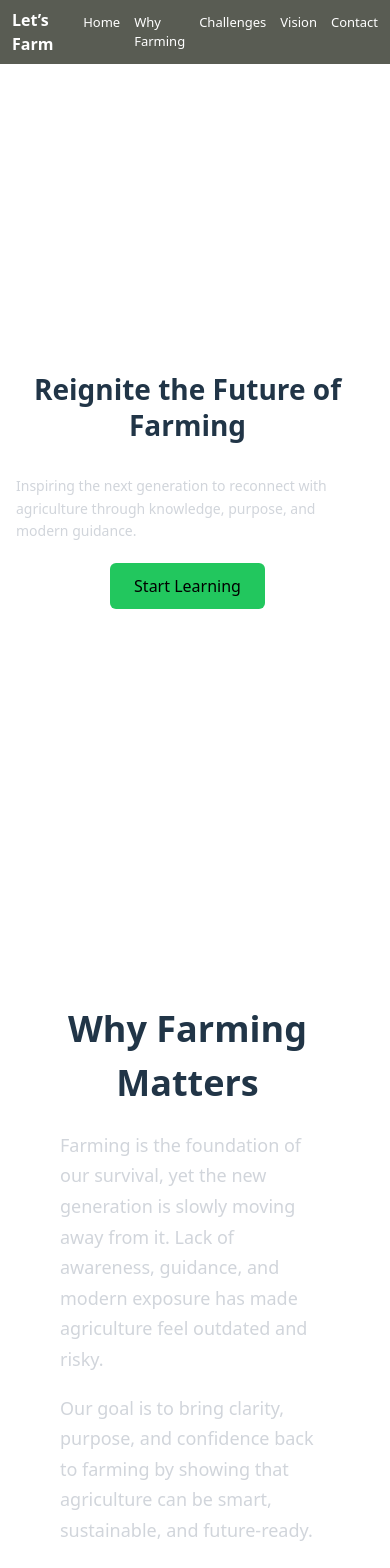
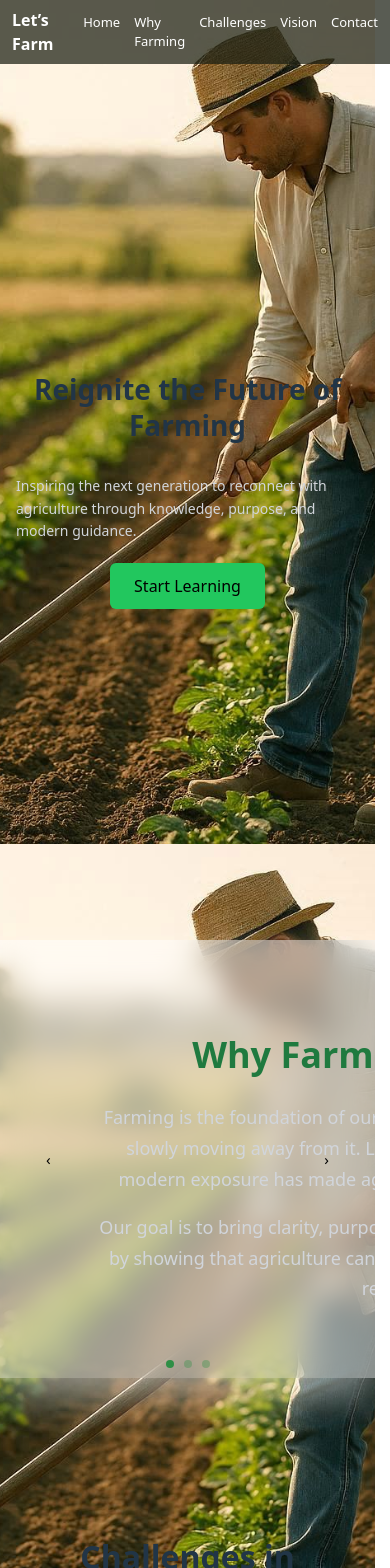
Before and after one commit to creat0r12/Lets-Farm, a React (Vite) app: page / in a window 390 px wide. Shown: the top 1568 px of the page. Built offline with nearby package versions, Linux system fonts and the light colour scheme.

Commit message:
Fix home slider full-width layout and mobile responsiveness

```diff
--- a/src/App.tsx
+++ b/src/App.tsx
@@ -3,14 +3,15 @@ import { Routes, Route } from "react-router-dom";
 
 import Navbar from "./components/Navbar";
 import Hero from "./components/Hero";
-import WhyFarming from "./components/WhyFarming";
-import Vision from "./components/Vision";
-import HowWeHelp from "./components/HowWeHelp";
+// import WhyFarming from "./components/WhyFarming";
+// import Vision from "./components/Vision";
+// import HowWeHelp from "./components/HowWeHelp";
 import Challenges from "./components/Challenges";
 import TopPanel from "./components/TopPanel";
 import GuidedLearning from "./components/GuidedLearning";
 import FarmingMethods from "./components/FarmingMethods";
 import LearningOverview from "./components/LearningOverview";
+import HomeSlider from "./components/HomeSlider";
 
 
 
@@ -40,11 +41,10 @@ function App() {
           element={
             <>
               <Hero />
-              <WhyFarming />
-              <Vision />
-              <HowWeHelp />
+              <HomeSlider />
               <Challenges />
               <FarmingMethods />
+
 
 
             </>
--- /dev/null
+++ b/src/components/HomeSlider.css
@@ -0,0 +1,163 @@
+.home-slider {
+  position: relative;
+  width: 100%;
+  margin: 3rem 0;
+  padding: 0 ;   /* 👈 controls side gap */
+  display: flex;
+  justify-content: center;
+  box-sizing: border-box;
+}
+
+
+/* MAIN GLASS STRIP */
+.slider-window {
+    position: relative;
+    width: 100%;
+    max-width: 100%;
+
+    height: 500px;
+    /* ✅ FIXED HEIGHT */
+
+    padding: 2rem 5rem;
+
+    background: rgba(255, 255, 255, 0.527);
+    backdrop-filter: blur(14px);
+    -webkit-backdrop-filter: blur(14px);
+
+    border-radius: 0;
+    box-shadow: 0 18px 40px  rgba(255, 255, 255, 0.521);
+
+    overflow: hidden;
+    display: flex;
+    align-items: center;
+}
+
+
+.slider-track {
+    display: flex;
+    transition: transform 0.4s ease;
+}
+
+.slide {
+    min-width: 100%;
+    display: flex;
+    align-items: center;
+    justify-content: center;
+    text-align: center;
+}
+
+.slide h2 {
+    color: #1f7a3f;
+    margin-bottom: 0.8rem;
+}
+
+.slide p {
+    color: #413c3c;
+    line-height: 1.6;
+}
+
+/* ========== ARROWS (FINAL, CLEAN) ========== */
+
+.nav-btn {
+    position: absolute;
+    top: 50%;
+    transform: translateY(-50%);
+    background: transparent;
+    border: none;
+    padding: 56px 38px;
+    /* big tap area */
+    cursor: pointer;
+    z-index: 3;
+}
+
+.nav-btn span {
+    font-size: 2rem;
+    color: #2f8f46;
+}
+
+/* positions */
+.nav-btn.left {
+    left: 20px;
+}
+
+.nav-btn.right {
+    right: 20px;
+}
+
+/* remove browser box */
+.nav-btn:focus,
+.nav-btn:active {
+    outline: none;
+    box-shadow: none;
+}
+
+/* glow on click only */
+.nav-btn:active span {
+    text-shadow: 0 0 8px rgba(48, 152, 73, 0.8);
+}
+
+/* ========== DOTS ========== */
+
+.slider-dots {
+    position: absolute;
+    bottom: 16px;
+    left: 50%;
+    transform: translateX(-50%);
+    display: flex;
+    gap: 10px;
+}
+
+.dot {
+    width: 8px;
+    height: 8px;
+    border-radius: 50%;
+    background: rgba(47, 143, 70, 0.35);
+    cursor: pointer;
+}
+
+.dot.active {
+    background: #2f8f46;
+}
+
+/* MOBILE SAFE */
+@media (max-width: 768px) {
+
+    .slider-window {
+        width: 100%;
+        height: 400px;
+        /* smaller for mobile */
+        padding: 1.2rem 1.5rem;
+        border-radius:0;
+    }
+
+    .slide {
+        padding: 0 0.5rem;
+    }
+
+    .slide h2 {
+        font-size: 1.2rem;
+    }
+
+    .slide p {
+        font-size: 0.95rem;
+        line-height: 1.4;
+    }
+
+    /* arrows closer & smaller */
+    .nav-btn.left {
+        left: 8px;
+    }
+
+    .nav-btn.right {
+        right: 8px;
+    }
+
+    .nav-btn span {
+        font-size: 1.6rem;
+    }
+
+    /* dots slightly higher */
+    .slider-dots {
+        bottom: 10px;
+    }
+}
--- /dev/null
+++ b/src/components/HomeSlider.tsx
@@ -0,0 +1,62 @@
+import { useState } from "react";
+import "./HomeSlider.css";
+
+import WhyFarming from "./WhyFarming";
+import Vision from "./Vision";
+import HowWeHelp from "./HowWeHelp";
+
+function HomeSlider() {
+  const [index, setIndex] = useState(0);
+
+  const slides = [
+    <WhyFarming key="why" />,
+    <Vision key="vision" />,
+    <HowWeHelp key="help" />
+  ];
+
+  const next = () => {
+    setIndex((prev) => (prev + 1) % slides.length);
+  };
+
+  const prev = () => {
+    setIndex((prev) => (prev - 1 + slides.length) % slides.length);
+  };
+
+  return (
+    <section className="home-slider">
+      <button className="nav-btn left" onClick={prev}>
+        ‹
+      </button>
+
+      <div className="slider-window">
+        <div
+          className="slider-track"
+          style={{ transform: `translateX(-${index * 100}%)` }}
+        >
+          {slides.map((Component, i) => (
+            <div className="slide" key={i}>
+              {Component}
+            </div>
+          ))}
+        </div>
+      </div>
+
+      <button className="nav-btn right" onClick={next}>
+        ›
+      </button>
+
+      {/* DOTS */}
+      <div className="slider-dots">
+        {slides.map((_, i) => (
+          <span
+            key={i}
+            className={`dot ${index === i ? "active" : ""}`}
+            onClick={() => setIndex(i)}
+          />
+        ))}
+      </div>
+    </section>
+  );
+}
+
+export default HomeSlider;
--- a/src/components/HowWeHelp.css
+++ b/src/components/HowWeHelp.css
@@ -23,12 +23,25 @@
 .help-item p {
   font-size: 17px;
   line-height: 1.7;
-  color: #d1d5db;
+  color: #3f4e64;
 }
 
 .help-item {
   max-width: 420px;
 }
+
+
+/* for box content  */
+section {
+  margin: 0;
+}
+
+p {
+  max-width: 800px;
+}
+/* for box content */
+
+/* for mobile view */
 @media (max-width: 768px) {
   .how-we-help {
     padding: 60px 20px;
@@ -53,3 +66,4 @@
 
 
 }
+/* for mobile view */
--- a/src/components/Vision.css
+++ b/src/components/Vision.css
@@ -15,3 +15,13 @@
   margin-bottom: 16px;
   color: #d1d5db;
 }
+
+/* for box content  */
+section {
+  margin: 0;
+}
+
+p {
+  max-width: 800px;
+}
+/* for box content */
--- a/src/components/WhyFarming.css
+++ b/src/components/WhyFarming.css
@@ -15,3 +15,13 @@
   margin-bottom: 16px;
   color: #d1d5db;
 }
+
+/* for box content  */
+section {
+  margin: 0;
+}
+
+p {
+  max-width: 800px;
+}
+/* for box content */
--- a/src/index.css
+++ b/src/index.css
@@ -30,10 +30,10 @@ body {
   min-height: 100vh;
   padding-top: 64px; /* navbar height */
   /* timepass  */
-  /* background-image: url("./assets/bg2.jpg");
+  background-image: url("./assets/bg2.jpg");
   background-size: cover;
   background-repeat: no-repeat;
-  background-attachment: fixed;  */
+  background-attachment: fixed;
 
   /* background-position: center; */
  /* timepass */
```
